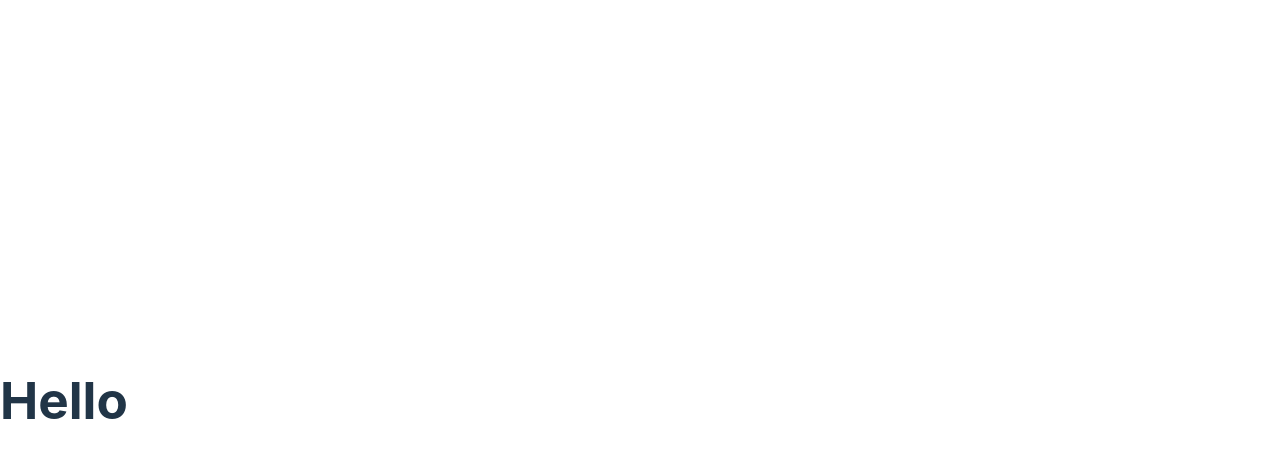
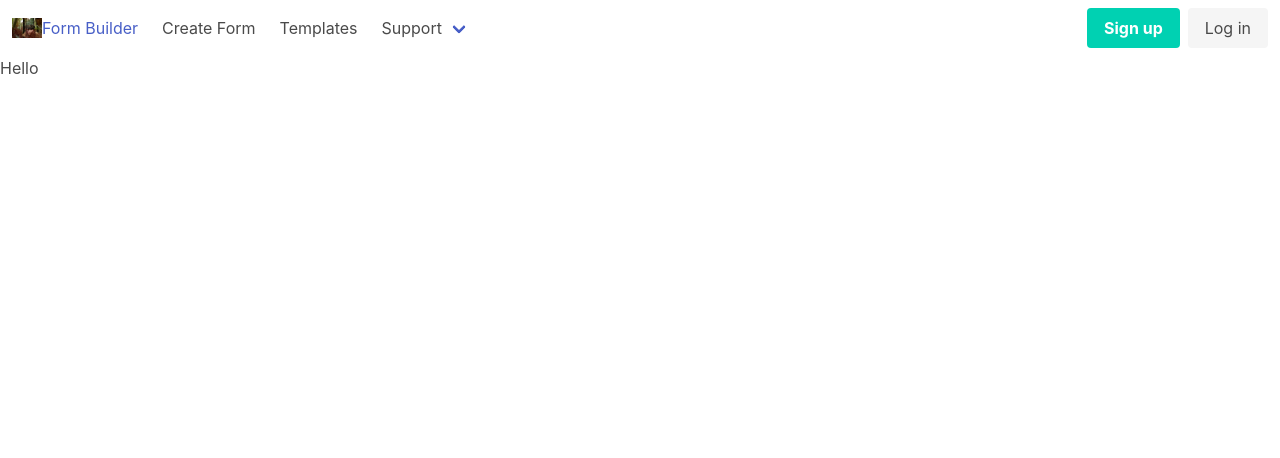
Before and after one commit to mallorysmith64/form-generator, a React (Vite) app in the folder frontend/: page / in a window 1280 px wide. Shown: the top 458 px of the page. Built offline with nearby package versions, Linux system fonts and the light colour scheme.

Commit message:
1. deleted unused styling files 2. created navbar with bulma

```diff
--- a/frontend/index.html
+++ b/frontend/index.html
@@ -2,8 +2,9 @@
 <html lang="en">
   <head>
     <meta charset="UTF-8" />
-    <meta name="viewport" content="width=device-width, initial-scale=1.0" />
+    <meta name="viewport" content="width=device-width, initial-scale=1">
     <title>Vite + React + TS</title>
+    <link rel="stylesheet" href="https://cdn.jsdelivr.net/npm/bulma@0.9.4/css/bulma.min.css">
   </head>
   <body>
     <div id="root"></div>
--- a/frontend/package.json
+++ b/frontend/package.json
@@ -19,6 +19,7 @@
     "@types/react-router-config": "^5.0.6",
     "@typescript-eslint/eslint-plugin": "^5.49.0",
     "@vitejs/plugin-react": "^3.0.0",
+    "bulma": "^0.9.4",
     "eslint": "^8.32.0",
     "eslint-config-prettier": "^8.6.0",
     "eslint-config-standard-with-typescript": "^31.0.0",
--- a/frontend/src/App.tsx
+++ b/frontend/src/App.tsx
@@ -1,5 +1,6 @@
 import { BrowserRouter as Router, Route, Routes } from "react-router-dom";
 import HomePage from "./components/HomePage";
+import NavBar from "./components/NavBar";
 import CreateForm from "./components/CreateForm";
 import Templates from "./components/Templates";
 
@@ -7,13 +8,12 @@ function App() {
    return (
       <div className="App">
          <Router>
-            <div>
-               <Routes>
-                  <Route path="/" element={<HomePage />} />
-                  <Route path="/FormBuilder" element={<CreateForm />} />
-                  <Route path="/Templates" element={<Templates />} />
-               </Routes>
-            </div>
+            <NavBar />
+            <Routes>
+               <Route path="/" element={<HomePage />} />
+               <Route path="/FormBuilder" element={<CreateForm />} />
+               <Route path="/Templates" element={<Templates />} />
+            </Routes>
          </Router>
       </div>
    );
--- /dev/null
+++ b/frontend/src/components/NavBar.d.ts
@@ -0,0 +1,6 @@
+declare module './NavBar' {
+    export interface NavBarProps {
+      // declare the props that the NavBar component accepts
+    }
+    export default class NavBar extends React.Component<NavBarProps> {}
+  }
--- /dev/null
+++ b/frontend/src/components/NavBar.tsx
@@ -0,0 +1,61 @@
+import React from "react";
+import test_logo from "../img/test_logo.jpg"
+
+const NavBar = () => {
+   return (
+      <>
+         <nav className="navbar" role="navigation" aria-label="main navigation">
+            <div className="navbar-brand">
+               <a className="navbar-item" href="https://bulma.io">
+                  <img src={test_logo} width="30" height="30" />
+                  <h1>Form Builder</h1>
+               </a>
+
+               <a
+                  role="button"
+                  className="navbar-burger"
+                  aria-label="menu"
+                  aria-expanded="false"
+                  data-target="navbarBasicExample"
+               >
+                  <span aria-hidden="true"></span>
+                  <span aria-hidden="true"></span>
+                  <span aria-hidden="true"></span>
+               </a>
+            </div>
+
+            <div id="navbarBasicExample" className="navbar-menu">
+               <div className="navbar-start">
+                  <a className="navbar-item">Create Form</a>
+
+                  <a className="navbar-item">Templates</a>
+
+                  <div className="navbar-item has-dropdown is-hoverable">
+                     <a className="navbar-link">Support</a>
+
+                     <div className="navbar-dropdown">
+                        <a className="navbar-item">Contact Us</a>
+                        <a className="navbar-item">Help</a>
+                        <hr className="navbar-divider" />
+                        <a className="navbar-item">Report an issue</a>
+                     </div>
+                  </div>
+               </div>
+
+               <div className="navbar-end">
+                  <div className="navbar-item">
+                     <div className="buttons">
+                        <a className="button is-primary">
+                           <strong>Sign up</strong>
+                        </a>
+                        <a className="button is-light">Log in</a>
+                     </div>
+                  </div>
+               </div>
+            </div>
+         </nav>
+      </>
+   );
+};
+
+export default NavBar;
--- a/frontend/src/index.css
+++ /dev/null
@@ -1,70 +0,0 @@
-:root {
-  font-family: Inter, Avenir, Helvetica, Arial, sans-serif;
-  font-size: 16px;
-  line-height: 24px;
-  font-weight: 400;
-
-  color-scheme: light dark;
-  color: rgba(255, 255, 255, 0.87);
-  background-color: #242424;
-
-  font-synthesis: none;
-  text-rendering: optimizeLegibility;
-  -webkit-font-smoothing: antialiased;
-  -moz-osx-font-smoothing: grayscale;
-  -webkit-text-size-adjust: 100%;
-}
-
-a {
-  font-weight: 500;
-  color: #646cff;
-  text-decoration: inherit;
-}
-a:hover {
-  color: #535bf2;
-}
-
-body {
-  margin: 0;
-  display: flex;
-  place-items: center;
-  min-width: 320px;
-  min-height: 100vh;
-}
-
-h1 {
-  font-size: 3.2em;
-  line-height: 1.1;
-}
-
-button {
-  border-radius: 8px;
-  border: 1px solid transparent;
-  padding: 0.6em 1.2em;
-  font-size: 1em;
-  font-weight: 500;
-  font-family: inherit;
-  background-color: #1a1a1a;
-  cursor: pointer;
-  transition: border-color 0.25s;
-}
-button:hover {
-  border-color: #646cff;
-}
-button:focus,
-button:focus-visible {
-  outline: 4px auto -webkit-focus-ring-color;
-}
-
-@media (prefers-color-scheme: light) {
-  :root {
-    color: #213547;
-    background-color: #ffffff;
-  }
-  a:hover {
-    color: #747bff;
-  }
-  button {
-    background-color: #f9f9f9;
-  }
-}
--- a/frontend/src/main.tsx
+++ b/frontend/src/main.tsx
@@ -1,7 +1,6 @@
 import React from 'react'
 import ReactDOM from 'react-dom/client'
 import App from './App'
-import './index.css'
 
 ReactDOM.createRoot(document.getElementById('root') as HTMLElement).render(
   <React.StrictMode>
```
Also changed, not shown: frontend/Button.module.scss (deleted, +0 -7 lines), frontend/src/Button.tsx (deleted, +0 -11 lines), frontend/src/img/test_logo.jpg (added).
